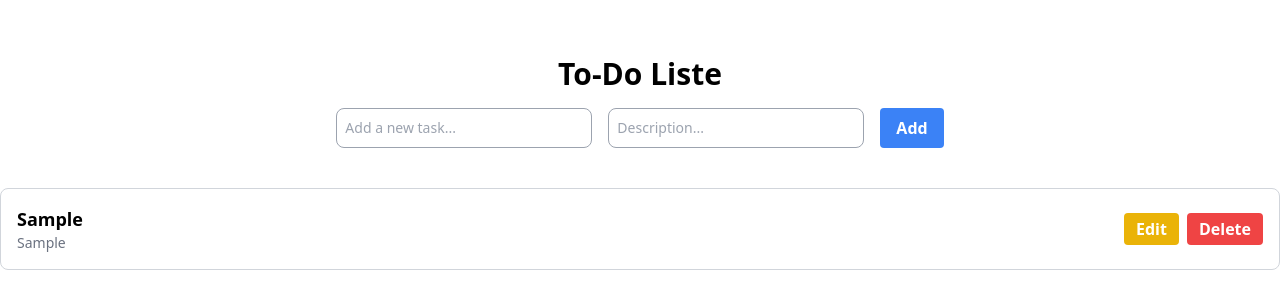
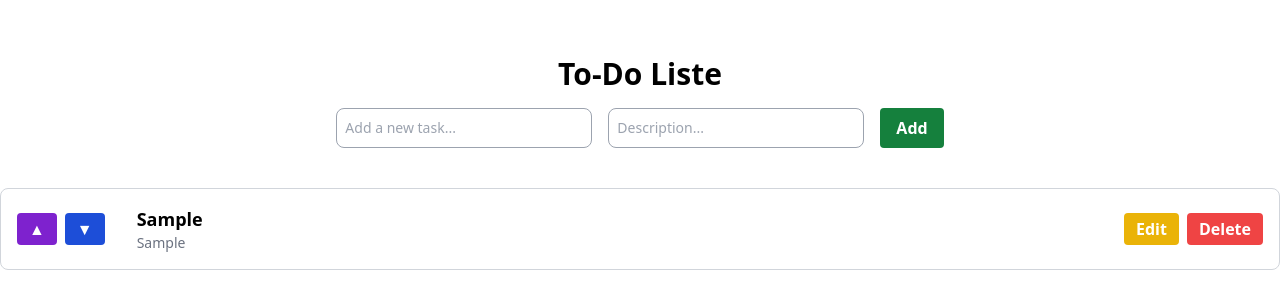
Before and after one commit to patricksolka/kmsScrum, a Next.js app in the folder frontend/: page / in a window 1280 px wide. Both pictures are taken after typing "Sample", "Sample" into the empty fields and a click on the button "Add". Shown: the top 308 px of the page. Built offline with nearby package versions, Linux system fonts and the light colour scheme.

Commit message:
Add "Up" and "Down" task movement functionality, implement buttons and updated button colors

```diff
--- a/frontend/src/app/page.tsx
+++ b/frontend/src/app/page.tsx
@@ -69,6 +69,22 @@ export default function Home() {
     setEditDescInput('');
   };
 
+  // Moves the task up by one position if it's not the first task
+  const handleMoveUp = (index: number) => {
+    if (index === 0) return; // Cannot move the first task up
+    const updatedTasks = [...tasks];
+    [updatedTasks[index - 1], updatedTasks[index]] = [updatedTasks[index], updatedTasks[index - 1]];
+    setTasks(updatedTasks);
+  };
+
+  // Moves the task down by one position if it's not the last task
+  const handleMoveDown = (index: number) => {
+    if (index === tasks.length - 1) return; // Cannot move the last task down
+    const updatedTasks = [...tasks];
+    [updatedTasks[index], updatedTasks[index + 1]] = [updatedTasks[index + 1], updatedTasks[index]];
+    setTasks(updatedTasks);
+  };
+
   return (
     <>
       <div
@@ -95,7 +111,7 @@ export default function Home() {
           />
           <button
             type="submit"
-            className="bg-blue-500 hover:bg-blue-700 text-white font-bold py-2 px-4 rounded ml-4"
+            className="bg-green-700 hover:bg-gray-800 text-white font-bold py-2 px-4 rounded ml-4"
           >
             Add
           </button>
@@ -108,7 +124,24 @@ export default function Home() {
                 key={index}
                 className="border border-gray-300 rounded-lg p-4 mb-4 flex justify-between items-center"
             >
-            <div>
+              <div className="flex space-x-2 mr-4">
+                <button
+                    onClick={() => handleMoveUp(index)}
+                    className="text-white font-bold py-1 px-3 rounded bg-purple-700 hover:bg-gray-800"
+                    aria-label="Move up"
+                >
+                  ▲
+                </button>
+                <button
+                    onClick={() => handleMoveDown(index)}
+                    className="text-white font-bold py-1 px-3 rounded bg-blue-700 hover:bg-gray-800"
+                    aria-label="Move down"
+                >
+                  ▼
+                </button>
+              </div>
+
+              <div className="flex-1 ml-4">
                 <strong className="block text-lg font-semibold">
                   {task.task}
                 </strong>
@@ -120,13 +153,13 @@ export default function Home() {
               <div className="ml-4 flex space-x-2">
                 <button
                     onClick={() => handleEdit(index)}
-                className="bg-yellow-500 hover:bg-yellow-700 text-white font-bold py-1 px-3 rounded"
+                    className="bg-yellow-500 hover:bg-gray-800 text-white font-bold py-1 px-3 rounded"
                 >
                   Edit
                 </button>
                 <button
                     onClick={() => handleDelete(index)}
-                className="bg-red-500 hover:bg-red-700 text-white font-bold py-1 px-3 rounded"
+                    className="bg-red-500 hover:bg-gray-800 text-white font-bold py-1 px-3 rounded"
                 >
                   Delete
                 </button>
```
Lines whose indentation alone changed are shown as unchanged.
